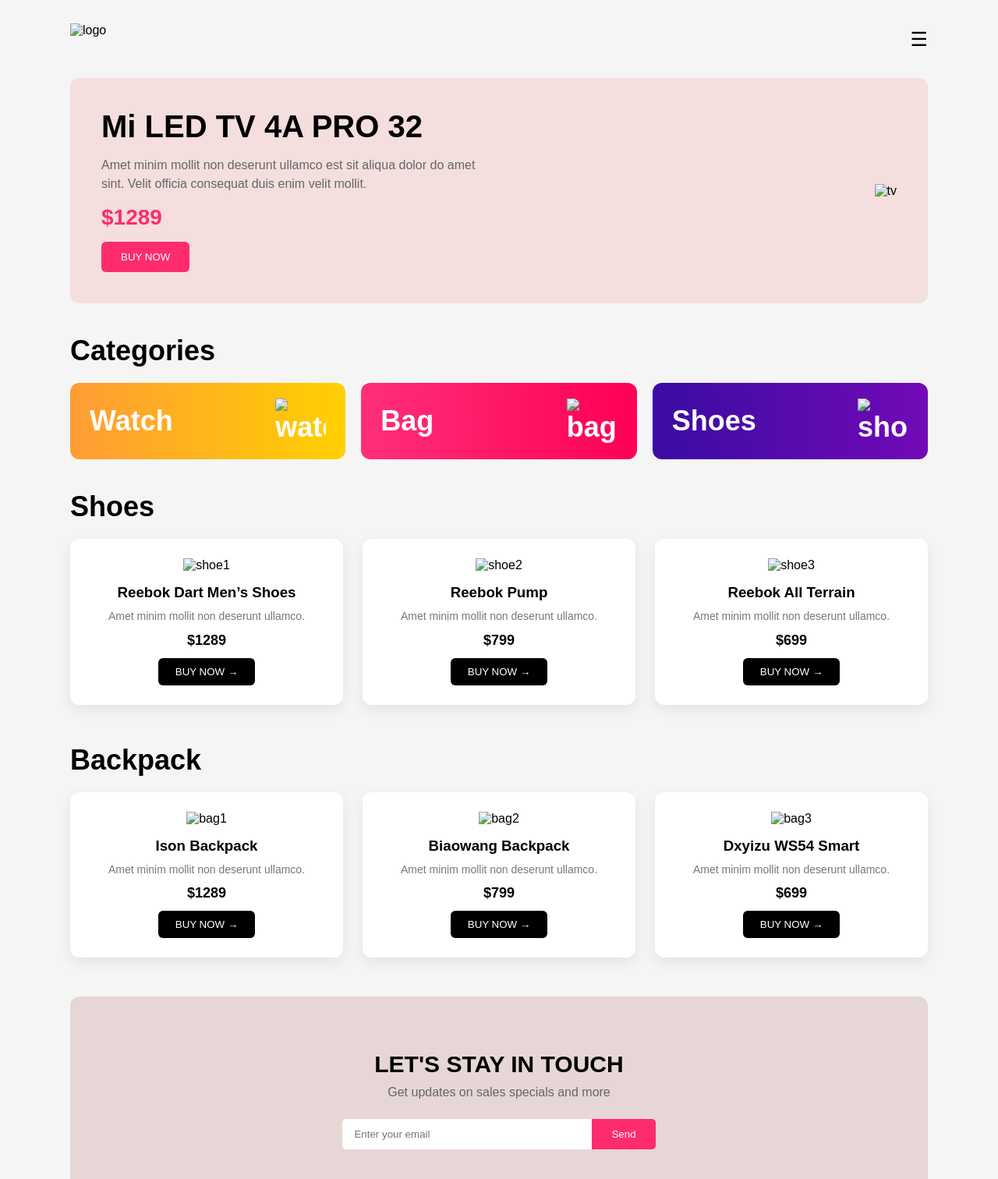
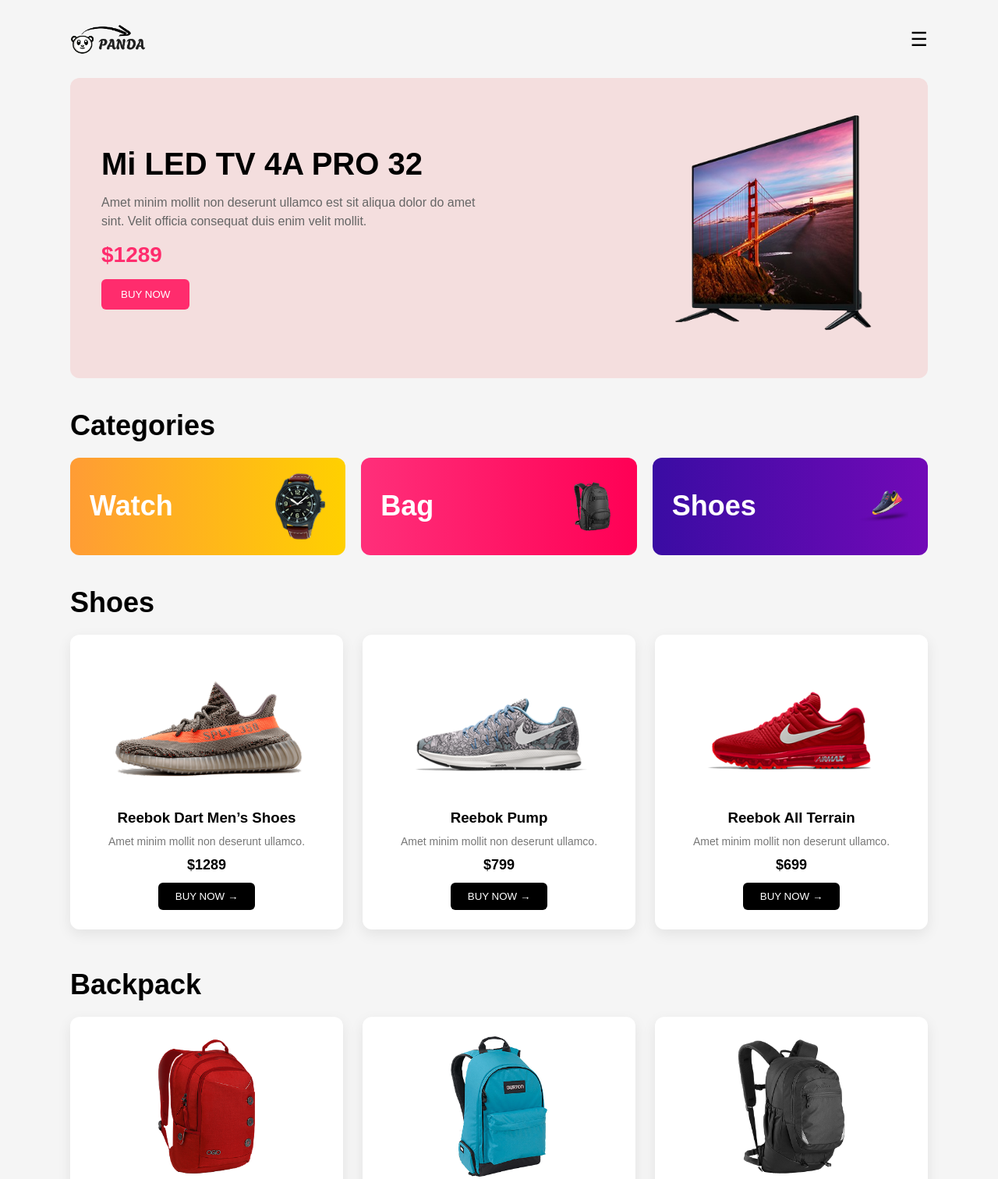
Before and after one commit to arsojeb/etu-s-assignment, a plain HTML site: page index.html in a window 1280 px wide. Shown: the top 1512 px of the page at 78% size. Drawn offline with Linux system fonts and the light colour scheme.

Commit message:
fix github pages image path 2

```diff
--- a/index.html
+++ b/index.html
@@ -11,7 +11,7 @@
     <div class="container">
 
       <header class="navbar">
-        <img src="logo.png" class="logo" alt="logo" />
+        <img src="assets/logo.png" class="logo" alt="logo" />
         <div class="menu">☰</div>
       </header>
 
@@ -30,7 +30,7 @@
         </div>
 
         <div class="hero-img">
-          <img src="hero-tv.png" alt="tv" />
+          <img src="assets/hero-tv.png" alt="tv" />
         </div>
       </section>
 
@@ -40,17 +40,17 @@
 
         <div class="cat watch">
           <span>Watch</span>
-          <img src="category-watch.png" alt="watch" />
+          <img src="assets/category-watch.png" alt="watch" />
         </div>
 
         <div class="cat bag">
           <span>Bag</span>
-          <img src="category-bag.png" alt="bag" />
+          <img src="assets/category-bag.png" alt="bag" />
         </div>
 
         <div class="cat shoes">
           <span>Shoes</span>
-          <img src="category-shoe.png" alt="shoes" />
+          <img src="assets/category-shoe.png" alt="shoes" />
         </div>
 
       </div>
@@ -60,7 +60,7 @@
       <div class="products">
 
         <div class="card">
-          <img src="shoe-1.png" alt="shoe1" />
+          <img src="assets/shoe-1.png" alt="shoe1" />
 
           <h3>Reebok Dart Men’s Shoes</h3>
 
@@ -72,7 +72,7 @@
         </div>
 
         <div class="card">
-          <img src="shoe-2.png" alt="shoe2" />
+          <img src="assets/shoe-2.png" alt="shoe2" />
 
           <h3>Reebok Pump</h3>
 
@@ -84,7 +84,7 @@
         </div>
 
         <div class="card">
-          <img src="shoe-3.png" alt="shoe3" />
+          <img src="assets/shoe-3.png" alt="shoe3" />
 
           <h3>Reebok All Terrain</h3>
 
@@ -102,7 +102,7 @@
       <div class="products">
 
         <div class="card">
-          <img src="bag-1.png" alt="bag1" />
+          <img src="assets/bag-1.png" alt="bag1" />
 
           <h3>Ison Backpack</h3>
 
@@ -114,7 +114,7 @@
         </div>
 
         <div class="card">
-          <img src="bag-2.png" alt="bag2" />
+          <img src="assets/bag-2.png" alt="bag2" />
 
           <h3>Biaowang Backpack</h3>
 
@@ -126,7 +126,7 @@
         </div>
 
         <div class="card">
-          <img src="bag-3.png" alt="bag3" />
+          <img src="assets/bag-3.png" alt="bag3" />
 
           <h3>Dxyizu WS54 Smart</h3>
 
```
